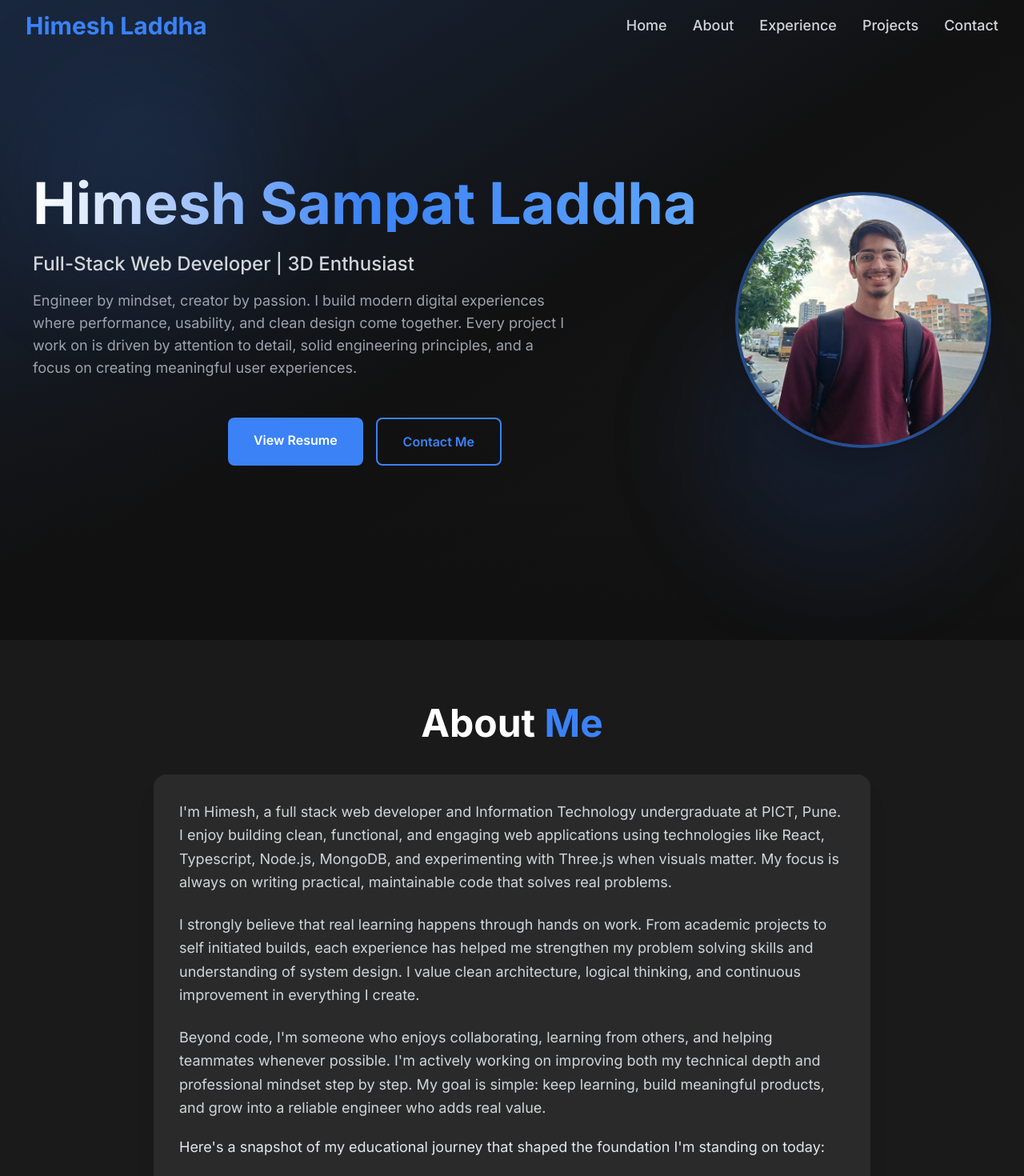
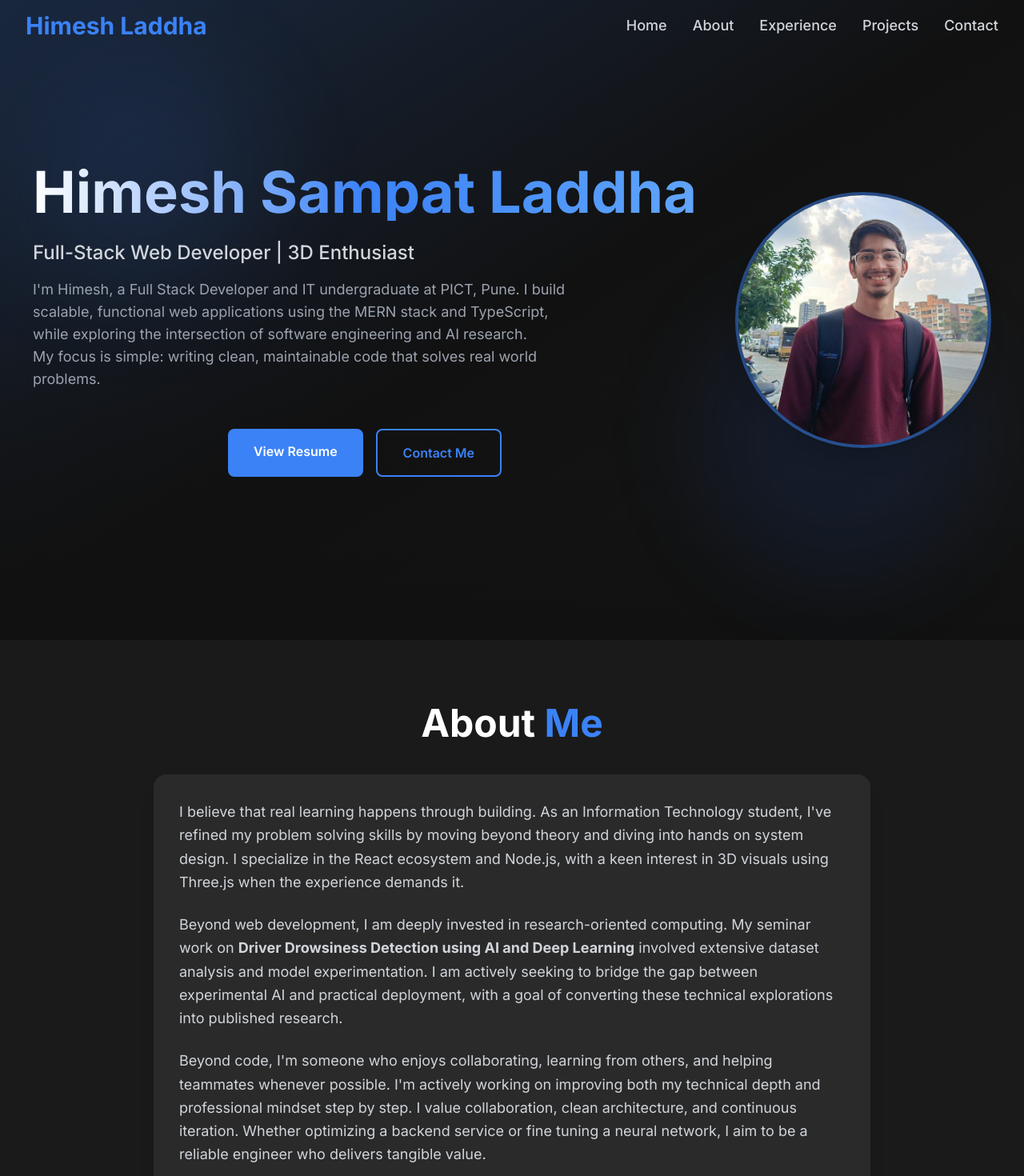
Before and after one commit to HimeshLaddha/portfolio, a React (Vite) app in the folder frontend/: page / in a window 1280 px wide. Shown: the top 1470 px of the page at 80% size. Built offline with nearby package versions, Linux system fonts and the light colour scheme.

Commit message:
portfolio update

```diff
--- a/frontend/src/components/About.jsx
+++ b/frontend/src/components/About.jsx
@@ -74,7 +74,7 @@ const AboutSection = () => {
               transition={{ duration: 0.6 }}
               viewport={{ once: true }}
             >
-              I'm Himesh, a full stack web developer and Information Technology undergraduate at PICT, Pune. I enjoy building clean, functional, and engaging web applications using technologies like React, Typescript, Node.js, MongoDB, and experimenting with Three.js when visuals matter. My focus is always on writing practical, maintainable code that solves real problems.
+              I believe that real learning happens through building. As an Information Technology student, I've refined my problem solving skills by moving beyond theory and diving into hands on system design. I specialize in the React ecosystem and Node.js, with a keen interest in 3D visuals using Three.js when the experience demands it.
             </motion.p>
 
             <motion.p
@@ -84,7 +84,7 @@ const AboutSection = () => {
               transition={{ duration: 0.6, delay: 0.5 }}
               viewport={{ once: true }}
             >
-              I strongly believe that real learning happens through hands on work. From academic projects to self initiated builds, each experience has helped me strengthen my problem solving skills and understanding of system design. I value clean architecture, logical thinking, and continuous improvement in everything I create.
+              Beyond web development, I am deeply invested in research-oriented computing. My seminar work on <strong>Driver Drowsiness Detection using AI and Deep Learning</strong> involved extensive dataset analysis and model experimentation. I am actively seeking to bridge the gap between experimental AI and practical deployment, with a goal of converting these technical explorations into published research.
             </motion.p>
 
             <motion.p
@@ -94,7 +94,7 @@ const AboutSection = () => {
               transition={{ duration: 0.6, delay: 0.6 }}
               viewport={{ once: true }}
             >
-              Beyond code, I'm someone who enjoys collaborating, learning from others, and helping teammates whenever possible. I'm actively working on improving both my technical depth and professional mindset step by step. My goal is simple: keep learning, build meaningful products, and grow into a reliable engineer who adds real value.
+              Beyond code, I'm someone who enjoys collaborating, learning from others, and helping teammates whenever possible. I'm actively working on improving both my technical depth and professional mindset step by step. I value collaboration, clean architecture, and continuous iteration. Whether optimizing a backend service or fine tuning a neural network, I aim to be a reliable engineer who delivers tangible value.
             </motion.p>
             <motion.p
               className="text-lg text-gray-200 leading-relaxed mb-10 text-left mt-5"
--- a/frontend/src/components/Experience.jsx
+++ b/frontend/src/components/Experience.jsx
@@ -9,7 +9,7 @@ const Experience = () => {
       description: (
         <>
           <p className="mb-3">
-            Worked as a Frontend Developer Intern at TheDesignTrip, contributing to multiple real world client projects in a collaborative and fast paced environment. Actively coordinated with UI/UX designers and backend engineers to deliver production ready interfaces while adhering to industry standard development practices.
+            During my internship at <strong>TheDesignTrip</strong>, I worked at the intersection of design and engineering, translating creative concepts into production-ready code.
           </p>
 
           <p className="mb-3">
--- a/frontend/src/components/Hero.jsx
+++ b/frontend/src/components/Hero.jsx
@@ -98,7 +98,9 @@ const Hero = () => {
             className="text-lg text-gray-400 mb-12 max-w-2xl mx-auto md:mx-0"
             variants={textVariant}
           >
-            Engineer by mindset, creator by passion. I build modern digital experiences where performance, usability, and clean design come together. Every project I work on is driven by attention to detail, solid engineering principles, and a focus on creating meaningful user experiences.
+            I'm Himesh, a Full Stack Developer and IT undergraduate at PICT, Pune. I build scalable, functional web applications using the MERN stack and TypeScript, while exploring the intersection of software engineering and AI research.
+            <br />
+            My focus is simple: writing clean, maintainable code that solves real world problems.
           </motion.p>
 
           <motion.div
--- a/frontend/src/components/Projects.jsx
+++ b/frontend/src/components/Projects.jsx
@@ -7,22 +7,6 @@ const Projects = () => {
   const [selectedFilter, setSelectedFilter] = useState('All');
 
   const projects = [
-    {
-      title: "HerbiVerse",
-      description: "Interactive Herbal Learning Hub with 2D/3D models for educational purposes.",
-      detailedDescription: "HerbiVerse is a comprehensive educational platform that combines traditional herbal knowledge with modern web technologies. The application features interactive 2D and 3D models of various herbs, allowing users to explore their properties, uses, and benefits in an immersive environment. Built with React and Three.js, it provides an engaging learning experience for students and enthusiasts of herbal medicine.",
-      tech: ["React", "Tailwind", "Node", "Express", "Three.js", "MongoDB"],
-      domain: "3D/Educational",
-      features: [
-        "Interactive 3D herb models with detailed animations",
-        "Educational insights with plant care tips, benefits, and usage",
-        "Comprehensive herb database with search functionality",
-        "Educational modules, care tips, and medicinal uses"
-      ],
-      image: "/herbiverse.jpg",
-      live: "https://herbiverse.vercel.app/",
-      github: "https://github.com/HimeshLaddha/Herbiverse"
-    },
     {
       title: "QuickStay",
       description: "Hotel booking system with role-based authentication (Currently under development).",
@@ -39,6 +23,22 @@ const Projects = () => {
       image: "https://images.pexels.com/photos/271618/pexels-photo-271618.jpeg?auto=compress&cs=tinysrgb&w=500",
       live: "https://hotel-booking-frontend-pink-delta.vercel.app/",
       github: "https://github.com/HimeshLaddha/Hotel_Booking"
+    },
+    {
+      title: "HerbiVerse",
+      description: "Interactive Herbal Learning Hub with 2D/3D models for educational purposes.",
+      detailedDescription: "HerbiVerse is a comprehensive educational platform that combines traditional herbal knowledge with modern web technologies. The application features interactive 2D and 3D models of various herbs, allowing users to explore their properties, uses, and benefits in an immersive environment. Built with React and Three.js, it provides an engaging learning experience for students and enthusiasts of herbal medicine.",
+      tech: ["React", "Tailwind", "Node", "Express", "Three.js", "MongoDB"],
+      domain: "3D/Educational",
+      features: [
+        "Interactive 3D herb models with detailed animations",
+        "Educational insights with plant care tips, benefits, and usage",
+        "Comprehensive herb database with search functionality",
+        "Educational modules, care tips, and medicinal uses"
+      ],
+      image: "/herbiverse.jpg",
+      live: "https://herbiverse.vercel.app/",
+      github: "https://github.com/HimeshLaddha/Herbiverse"
     },
     {
       title: "QuickChat",
@@ -240,13 +240,13 @@ const Projects = () => {
                   transition={{ duration: 0.3 }}
                 />
                 <div className="absolute inset-0 bg-gradient-to-t from-dark/80 to-transparent"></div>
-                <div className="absolute top-4 right-4 bg-primary/20 backdrop-blur-sm rounded-full p-2">
+                <div className="absolute top-4 right-4 bg-black rounded-full p-2">
                   <svg className="w-5 h-5 text-primary" fill="none" stroke="currentColor" viewBox="0 0 24 24">
                     <path strokeLinecap="round" strokeLinejoin="round" strokeWidth={2} d="M15 12a3 3 0 11-6 0 3 3 0 016 0z" />
                     <path strokeLinecap="round" strokeLinejoin="round" strokeWidth={2} d="M2.458 12C3.732 7.943 7.523 5 12 5c4.478 0 8.268 2.943 9.542 7-1.274 4.057-5.064 7-9.542 7-4.477 0-8.268-2.943-9.542-7z" />
                   </svg>
                 </div>
-                <div className="absolute top-4 left-4 bg-dark/60 backdrop-blur-sm rounded-full px-3 py-1">
+                <div className="absolute top-4 left-4 bg-dark rounded-full px-3 py-1">
                   <span className="text-primary text-sm font-medium">{project.domain}</span>
                 </div>
               </div>
@@ -369,7 +369,7 @@ const Projects = () => {
                   className="w-full h-full object-cover"
                 />
                 <div className="absolute inset-0 bg-gradient-to-t from-dark/60 to-transparent"></div>
-                <div className="absolute top-4 left-4 bg-dark/60 backdrop-blur-sm rounded-full px-3 py-1">
+                <div className="absolute top-4 left-4 bg-dark rounded-full px-3 py-1">
                   <span className="text-primary text-sm font-medium">{selectedProject.domain}</span>
                 </div>
               </div>
@@ -580,13 +580,13 @@ const Projects = () => {
                             transition={{ duration: 0.3 }}
                           />
                           <div className="absolute inset-0 bg-gradient-to-t from-dark/80 to-transparent"></div>
-                          <div className="absolute top-3 right-3 bg-primary/20 backdrop-blur-sm rounded-full p-1.5">
+                          <div className="absolute top-3 right-3 bg-black rounded-full p-1.5">
                             <svg className="w-4 h-4 text-primary" fill="none" stroke="currentColor" viewBox="0 0 24 24">
                               <path strokeLinecap="round" strokeLinejoin="round" strokeWidth={2} d="M15 12a3 3 0 11-6 0 3 3 0 016 0z" />
                               <path strokeLinecap="round" strokeLinejoin="round" strokeWidth={2} d="M2.458 12C3.732 7.943 7.523 5 12 5c4.478 0 8.268 2.943 9.542 7-1.274 4.057-5.064 7-9.542 7-4.477 0-8.268-2.943-9.542-7z" />
                             </svg>
                           </div>
-                          <div className="absolute top-3 left-3 bg-dark/60 backdrop-blur-sm rounded-full px-2 py-1">
+                          <div className="absolute top-3 left-3 bg-dark rounded-full px-2 py-1">
                             <span className="text-primary text-xs font-medium">{project.domain}</span>
                           </div>
                         </div>
--- a/frontend/src/components/Skills.jsx
+++ b/frontend/src/components/Skills.jsx
@@ -9,7 +9,7 @@ const Skills = () => {
     },
     {
       title: "Backend",
-      skills: ["Node.js", "Express.js", "MongoDB", "REST APIs"],
+      skills: ["Node.js", "Express.js", "MongoDB", "Mongoose", "REST APIs"],
       icon: "⚙️"
     },
     {
```
